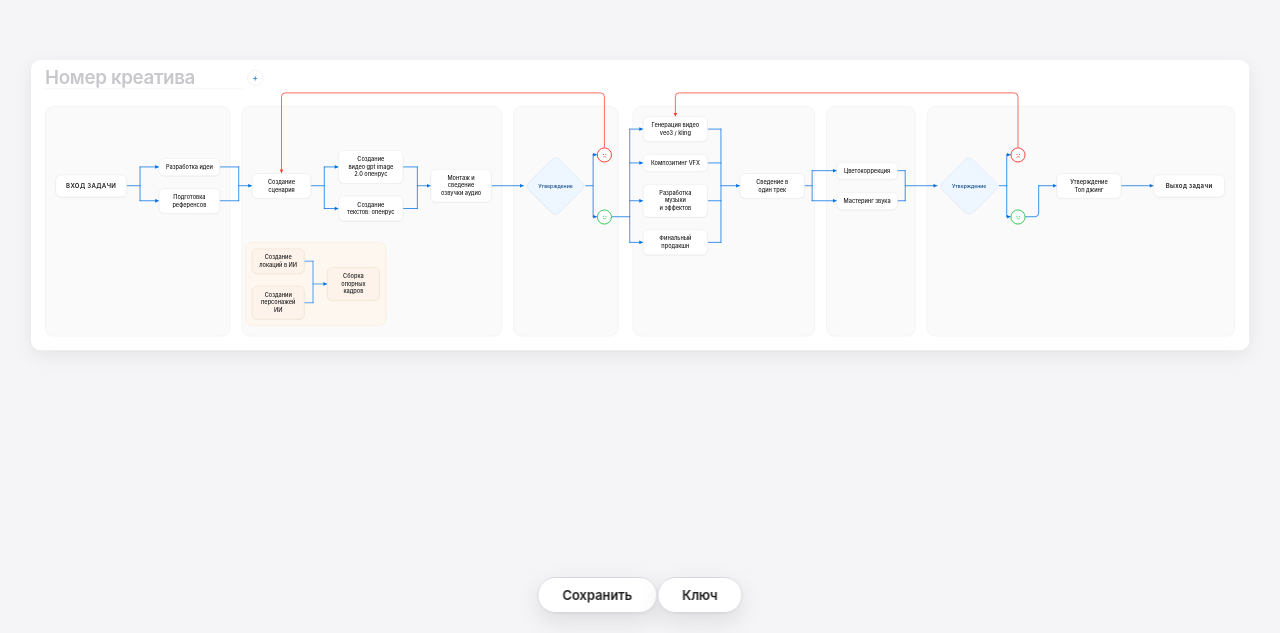
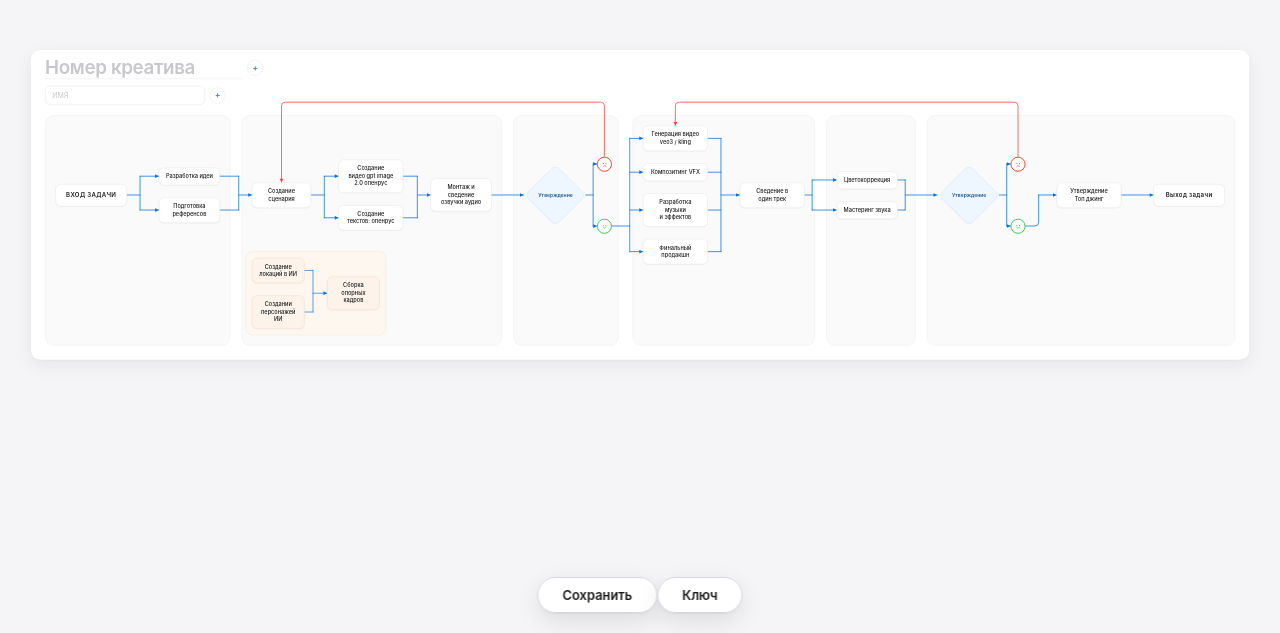
Before and after one commit to sg19803/Games_Pipeline, a plain HTML site: page index.html in a window 1280 px wide. Shown: the part 167-800 px from the top of the page. Drawn offline with Linux system fonts and the light colour scheme.

Commit message:
ернул строки Я с плюсиком; номер креатива остался большим полем

```diff
--- a/index.html
+++ b/index.html
@@ -593,15 +593,15 @@ body{
     var inp = document.createElement('input');
     inp.className = 'ninput';
     inp.type = 'text';
-    inp.placeholder = 'ЕЩЁ НОМЕР';
+    inp.placeholder = 'ИМЯ';
     inp.spellcheck = false;
     inp.autocomplete = 'off';
     inp.value = value || '';
     var btn = document.createElement('button');
     btn.className = 'nplus';
     btn.type = 'button';
-    btn.title = 'Добавить ещё номер';
-    btn.setAttribute('aria-label', 'Добавить ещё номер');
+    btn.title = 'Добавить строку';
+    btn.setAttribute('aria-label', 'Добавить строку');
     btn.textContent = '+';
     row.appendChild(inp);
     row.appendChild(btn);
@@ -633,6 +633,12 @@ body{
   }
   namesEl.addEventListener('click', onPlus);
   document.getElementById('cplus').addEventListener('click', onPlus);
+
+  /* на странице всегда есть хотя бы одна строка с подсказкой «ИМЯ» */
+  function ensureRow() {
+    if (!namesEl.querySelector('.ninput')) addRow('');
+  }
+  ensureRow();
 
   /* ---------- 5. зум ---------- */
   var zoom = 1, manual = false, SW = 0, SH = 0;
@@ -899,6 +905,7 @@ body{
       cnumEl.value = want.length ? want[0] : '';
       while (namesEl.firstChild) namesEl.removeChild(namesEl.firstChild);
       for (var k = 1; k < want.length; k++) addRow(want[k]);
+      ensureRow();
       changed = true;
     }
     if (changed) { readSheet(); layout(); }
@@ -1025,17 +1032,6 @@ body{
     })
     .catch(function () { /* файла нет или страница открыта локально */ });
 
-  /* при открытии подхватываем то, что уже лежит в репозитории */
-  fetch(dataFile + '?v=' + Date.now(), { cache: 'no-store' })
-    .then(function (r) { return r.ok ? r.json() : null; })
-    .then(function (data) {
-      if (applySnapshot(data)) {
-        dirty = false;
-        toast('Загружены сохранённые тексты: ' + (data.savedAt || ''));
-      }
-    })
-    .catch(function () { /* файла нет или страница открыта локально */ });
-
   /* отладочный крючок — для проверки сборки снаружи */
   window.__pipeline = {
     layout: layout,
```
